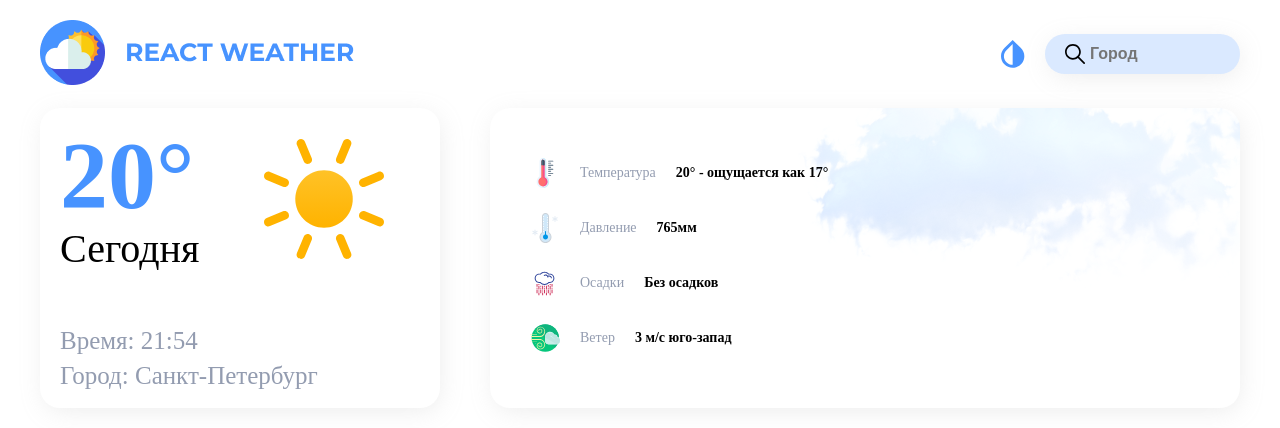
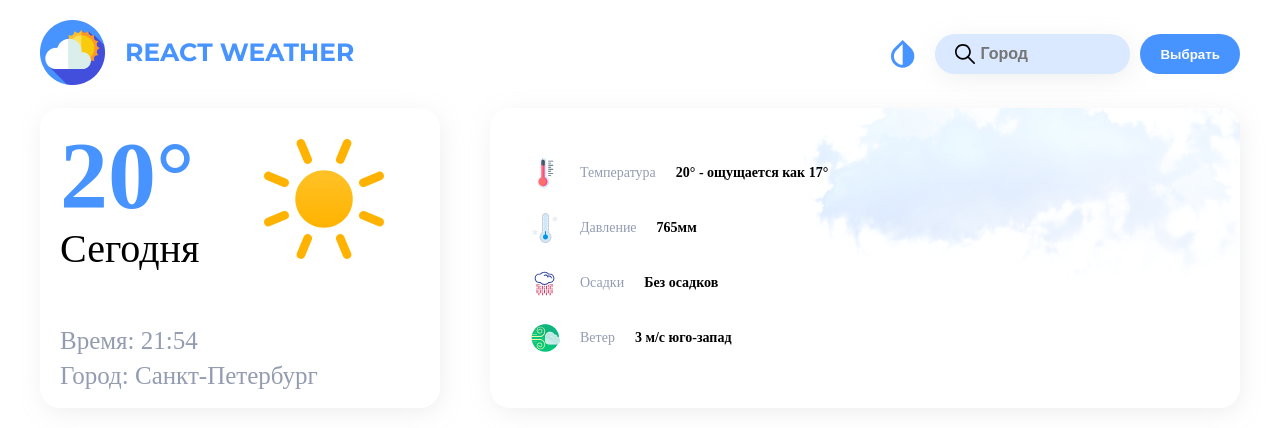
Before and after one commit to TeryaevAndrey/weather-app, a React (Create React App) app: page / in a window 1280 px wide. Shown: the top 428 px of the page. Built offline with nearby package versions, Linux system fonts and the light colour scheme; no server answers.

Commit message:
get-weather-info

```diff
--- a/package.json
+++ b/package.json
@@ -11,6 +11,7 @@
     "@types/node": "^17.0.45",
     "@types/react": "^18.0.19",
     "@types/react-dom": "^18.0.6",
+    "axios": "^0.27.2",
     "react": "^18.2.0",
     "react-dom": "^18.2.0",
     "react-redux": "^8.0.2",
--- a/src/App.tsx
+++ b/src/App.tsx
@@ -2,6 +2,8 @@ import React from 'react';
 import { createGlobalStyle } from 'styled-components';
 import Header from './components/Header/Header';
 import MainContent from './components/MainContent/MainContent';
+import { useAppDispatch, useAppSelector } from './store/hooks';
+import { getWeatherInfo } from './store/WeatherInfo';
 
 const GlobalStyle = createGlobalStyle`
   * {
@@ -26,6 +28,13 @@ const GlobalStyle = createGlobalStyle`
 `;
 
 function App() {
+  const city = useAppSelector((state) => state.weatherInfo.city);
+  const dispatch = useAppDispatch();
+
+  React.useEffect(() => {
+    dispatch(getWeatherInfo(city));
+  }, [dispatch, city]);
+
   return (
     <div className="App">
       <Header />
--- a/src/components/Header/Search/Search.tsx
+++ b/src/components/Header/Search/Search.tsx
@@ -1,6 +1,8 @@
 import React from 'react';
 import styled from "styled-components";
 import SearchImg from "../../../img/search.svg";
+import { useAppDispatch, useAppSelector } from '../../../store/hooks';
+import { setCity, setSearchValue } from '../../../store/WeatherInfo';
 
 const Wrapper = styled.div`
   padding: 10px 20px;
@@ -29,12 +31,39 @@ const SearchInput = styled.input`
   width: 100%;
 `;
 
+const Btn = styled.button`
+  padding: 10px 20px;
+  background-color: #4793FF;
+  color: #fff;
+  min-height: 40px;
+  border-radius: 20px;
+  outline: none;
+  border: none;
+  margin-left: 10px;
+  font-weight: 600;
+  cursor: pointer;
+`;
+
 function Search() {
+  const dispatch = useAppDispatch();
+  const searchValue = useAppSelector((state) => state.weatherInfo.searchValue);
+
+  const handleChangeSearch = (event: React.ChangeEvent<HTMLInputElement>) => {
+    dispatch(setSearchValue(event.target.value));
+  };
+
+  const chooseCity = () => {
+    dispatch(setCity(searchValue));
+  };
+
   return (
+    <>
     <Wrapper>
       <Img src={SearchImg} alt="search" />
-      <SearchInput placeholder="Город" />
+      <SearchInput onChange={(event) => handleChangeSearch(event)} value={searchValue} placeholder="Город" />
     </Wrapper>
+    <Btn onClick={chooseCity}>Выбрать</Btn>
+    </>
   );
 }
 
--- a/src/index.tsx
+++ b/src/index.tsx
@@ -1,12 +1,16 @@
 import React from 'react';
 import { createRoot } from 'react-dom/client';
 import App from './App';
+import { Provider } from 'react-redux';
+import { store } from './store/store';
 
 const container = document.getElementById('root')!;
 const root = createRoot(container);
 
 root.render(
   <React.StrictMode>
-    <App />
+    <Provider store={store}>
+      <App />
+    </Provider>
   </React.StrictMode>
 );
--- /dev/null
+++ b/src/store/WeatherInfo.ts
@@ -0,0 +1,45 @@
+import { useAppSelector } from "./hooks";
+import { createSlice, createAsyncThunk, PayloadAction } from "@reduxjs/toolkit";
+import axios from "axios";
+
+const key: string = "c4206edf19f35fc184f01a77bb9de40d";
+
+interface InitialState {
+  weatherInfo: {};
+  city: string;
+  searchValue: string;
+}
+
+export const getWeatherInfo = createAsyncThunk(
+  "WeatherInfo/getWeatherInfo",
+  async (city: string, {dispatch}) => {
+    const res = await axios.get(`https://api.openweathermap.org/data/2.5/weather?q=${city}&appid=${key}`);
+    dispatch(setWeatherInfo(res.data));
+  }
+);
+
+const initialState: InitialState = {
+  weatherInfo: {},
+  city: "Belgorod" || localStorage.getItem("city"),
+  searchValue: ""
+};
+
+export const WeatherInfoSlice = createSlice({
+  name: "WeatherInfo",
+  initialState,
+  reducers: {
+    setWeatherInfo: (state, action: PayloadAction<object>) => {
+      state.weatherInfo = action.payload;
+    },
+
+    setCity: (state, action: PayloadAction<string>) => {
+      state.city = action.payload;
+    },
+
+    setSearchValue: (state, action: PayloadAction<string>) => {
+      state.searchValue = action.payload;
+    }
+  }
+});
+
+export const {setWeatherInfo, setCity, setSearchValue} = WeatherInfoSlice.actions;
--- /dev/null
+++ b/src/store/hooks.ts
@@ -0,0 +1,5 @@
+import { TypedUseSelectorHook, useDispatch, useSelector } from 'react-redux'
+import type { RootState, AppDispatch } from './store'
+
+export const useAppDispatch: () => AppDispatch = useDispatch
+export const useAppSelector: TypedUseSelectorHook<RootState> = useSelector
--- /dev/null
+++ b/src/store/store.ts
@@ -0,0 +1,11 @@
+import { WeatherInfoSlice } from "./WeatherInfo";
+import { configureStore } from "@reduxjs/toolkit";
+
+export const store = configureStore({
+  reducer: {
+    weatherInfo: WeatherInfoSlice.reducer
+  }
+});
+
+export type RootState = ReturnType<typeof store.getState>
+export type AppDispatch = typeof store.dispatch
```
Also changed, not shown: 1 other file (tests, documents, lock files or other folders).
